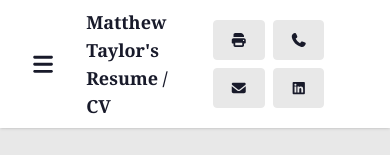
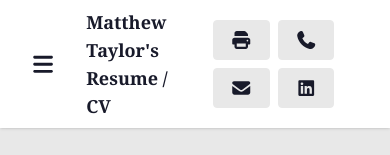
Before and after one commit to Twenty7/mt-resume, a Vue app: page / in a window 390 px wide. Shown: the top 155 px of the page. Built offline with nearby package versions, Linux system fonts and the light colour scheme; a web font is replaced by a local one.

Commit message:
Responsive adjustments to Contact Buttons

```diff
--- a/src/components/ContactMenu.vue
+++ b/src/components/ContactMenu.vue
@@ -23,22 +23,22 @@ const print = () => {
 <template>
   <ul :class="props.classes">
     <li>
-      <button class="btn" @click="print()">
+      <button class="btn text-lg md:text-xl" @click="print()">
         <font-awesome-icon :icon="['fa', 'print']" />
       </button>
     </li>
     <li>
-      <a href="tel:+19513156113" class="btn">
+      <a href="tel:+19513156113" class="btn text-lg md:text-xl">
         <FontAwesomeIcon :icon="['fa', 'phone']" />
       </a>
     </li>
     <li>
-      <a href="mailto:mtaylor@eight9.net" class="btn">
+      <a href="mailto:mtaylor@eight9.net" class="btn text-lg md:text-xl">
         <FontAwesomeIcon :icon="['fa', 'envelope']" />
       </a>
     </li>
     <li>
-      <a href="https://www.linkedin.com/in/mtaylor-twenty7/" class="btn">
+      <a href="https://www.linkedin.com/in/mtaylor-twenty7/" class="btn text-lg md:text-xl" target="_blank">
         <FontAwesomeIcon :icon="['fab', 'linkedin']" />
       </a>
     </li>
--- a/src/components/Header.vue
+++ b/src/components/Header.vue
@@ -29,7 +29,7 @@ import ContactMenu from './ContactMenu.vue';
 
       <div class="navbar-end ml-5 flex-1">
         <contact-menu
-          classes="menu menu-horizontal gap-y-2 gap-x-2 md:gap-x-4 xl:gap-x-6 text-sm md:text-lg md:text-xl justify-right"
+          classes="menu menu-horizontal gap-y-2 gap-x-2 md:gap-x-4 xl:gap-x-6 justify-right"
         />
       </div>
     </div>
```
